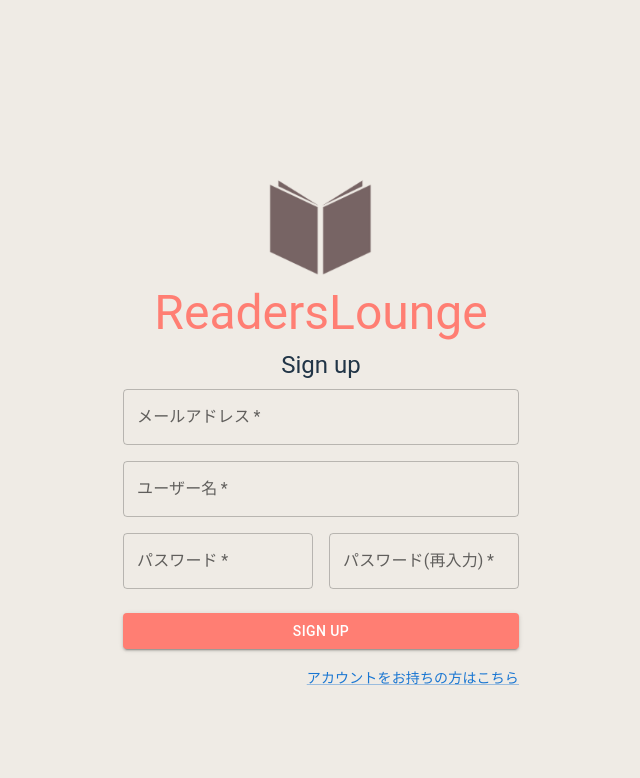
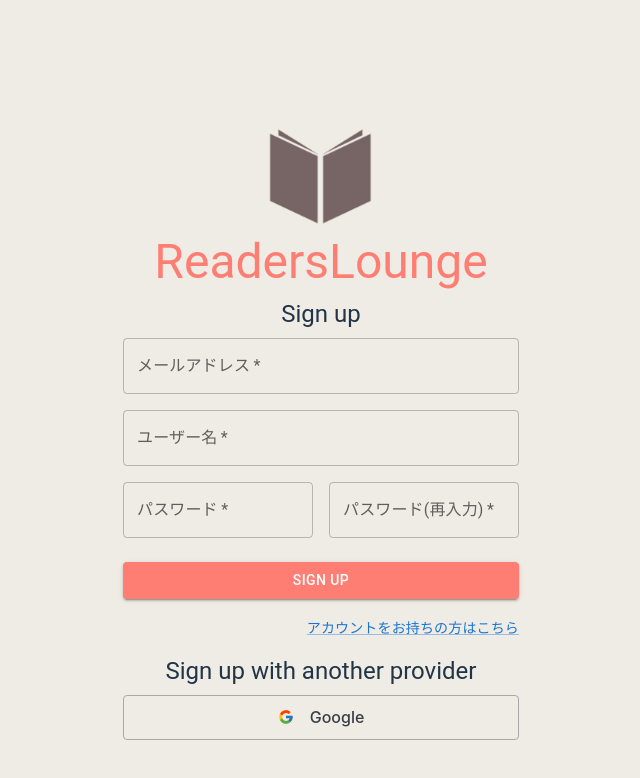
Before and after one commit to kato0209/ReadersLounge, a React (Vite) app in the folder frontend/: page /signup in a window 1280 px wide. Shown: the top 778 px of the page, without its empty margins (319-959 px from the left). Built offline with nearby package versions, Linux system fonts and the light colour scheme; no server answers.

Commit message:
front google auth

```diff
--- /dev/null
+++ b/frontend/src/components/OAuth/GoogleAuth.tsx
@@ -0,0 +1,38 @@
+import Link from '@mui/material/Link';
+import { getGoogleAuthUrl } from '../../utils/getGoogleAuthUrl';
+import { FcGoogle } from 'react-icons/fc';
+
+export default function GoogleAuth() {
+
+    const from = "login"
+    return (
+        <Link
+            href={getGoogleAuthUrl(from)}
+            sx={{
+                backgroundColor: '#EFEBE5',
+                borderRadius: 1,
+                py: '0.6rem',
+                columnGap: '1rem',
+                textDecoration: 'none',
+                color: '#393e45',
+                cursor: 'pointer',
+                fontWeight: 500,
+                border: '1px solid #a9a9a9',
+                '&:hover': {
+                  color: 'inherit',
+                  backgroundColor: '#EAE6E0',
+                  border: '1px solid black',
+                },
+                '&:active': {
+                    backgroundColor: '#D5D0CA',
+                  },
+              }}
+              display='flex'
+              justifyContent='center'
+              alignItems='center'
+        >
+            <FcGoogle />
+            Google
+        </Link>
+    );
+}
--- a/frontend/src/features/signup/SignUp.tsx
+++ b/frontend/src/features/signup/SignUp.tsx
@@ -14,6 +14,7 @@
 import { useErrorHandler } from 'react-error-boundary';
 import SubmitButton from '../../components/Button/SubmitButton';
 import PortalLogo from '../../components/Logo/PortalLogo';
+import GoogleAuth from '../../components/OAuth/GoogleAuth';
 
 const SignupSchema = z.object({
     email: z.string().nonempty('メールアドレスは必須です').email('有効なメールアドレスを入力してください'),
@@ -139,6 +140,10 @@
                             </Link>
                         </Grid>
                     </Grid>
+                    <Typography component="h1" variant="h5" sx={{ mt: 2, mb: 1 }}>
+                        Sign up with another provider
+                    </Typography>
+                    <GoogleAuth />
                 </Box>
             </Box>
         </Container>
--- a/frontend/src/lib/api/apiInstance.ts
+++ b/frontend/src/lib/api/apiInstance.ts
@@ -2,7 +2,7 @@
 import { Configuration } from '../../openapi';
 import { ResCsrfToken } from '../../openapi/models';
 
-const BASE_API_URL = import.meta.env.VITE_API_URL;
+const BASE_API_URL = import.meta.env.VITE_API_URL as string;
 
 if (!BASE_API_URL) {
     throw new Error('Environment variable VITE_API_URL is not set.');
--- a/frontend/src/utils/getGoogleAuthUrl.ts
+++ b/frontend/src/utils/getGoogleAuthUrl.ts
@@ -1,12 +1,14 @@
+
+
 export const getGoogleAuthUrl = (from: string) => {
     const rootUrl = `https://accounts.google.com/o/oauth2/v2/auth`;
 
-    const apiUrl = process.env.VITE_API_URL as string;
-    const googleOauthRedirectPath = process.env.VITE_GOOGLE_OAUTH_REDIRECT_PATH as string;
+    const apiUrl = import.meta.env.VITE_API_URL as string;
+    const googleOauthRedirectPath = import.meta.env.VITE_GOOGLE_OAUTH_REDIRECT_PATH as string;
     const redirectUri = `${apiUrl}${googleOauthRedirectPath}`;
     const options = {
       redirect_uri: redirectUri,
-      client_id: process.env.VITE_GOOGLE_OAUTH_CLIENT_ID as string,
+      client_id: import.meta.env.VITE_GOOGLE_OAUTH_CLIENT_ID as string,
       access_type: 'offline',
       response_type: 'code',
       prompt: 'consent',
```
Also changed, not shown: 1 other file (tests, documents, lock files or other folders).
